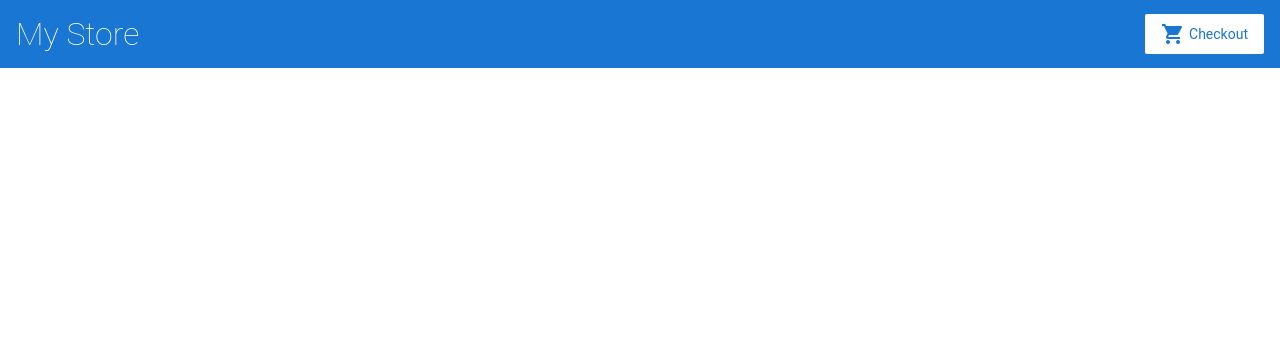
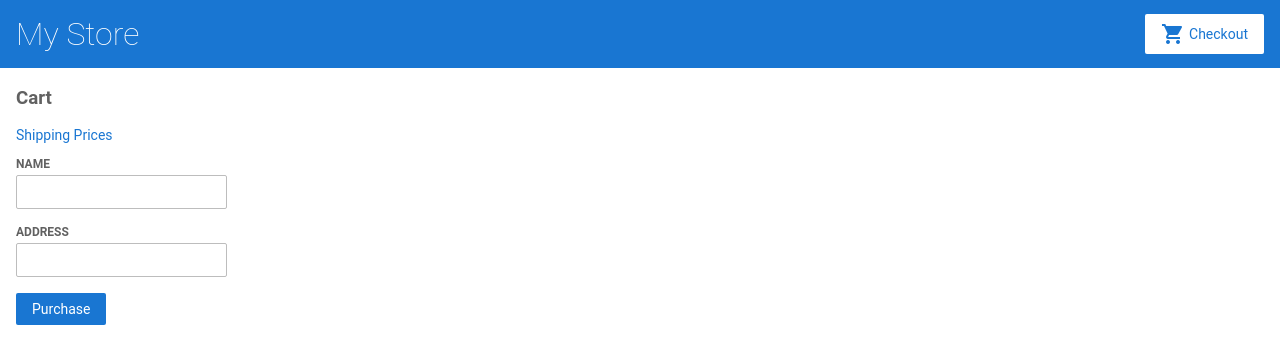
Before and after one commit to gnijhawan2016/angular-f7sj3k, an Angular app: page /cart in a window 1280 px wide. Before the commit this address led to /. Shown: the top 364 px of the page. Built offline with nearby package versions, Linux system fonts and the light colour scheme.

Commit message:
4 files modified, 7 added

```diff
--- /dev/null
+++ b/src/app/cart.service.ts
@@ -0,0 +1,27 @@
+import { Injectable } from '@angular/core';
+import { HttpClient } from '@angular/common/http';
+
+@Injectable()
+export class CartService {
+
+  constructor(private http:HttpClient) { }
+
+  items = [];
+
+  addToCart(product) {
+    this.items.push(product);
+  }
+
+  getItems() {
+    return this.items;
+  }
+
+  clearCart() {
+    this.items = [];
+    return this.items;
+  }
+
+  getShippingPrices() {
+    return this.http.get<{type: string, price: number}[]>('/assets/shipping.json');
+  }
+}
--- /dev/null
+++ b/src/app/cart/cart.component.html
@@ -0,0 +1,28 @@
+<h3>Cart</h3>
+
+<div class="cart-item" *ngFor="let item of items">
+  <span>{{ item.name }}</span>
+  <span>{{ item.price | currency }}</span>
+</div>
+
+<p>
+  <a routerLink="/shipping">Shipping Prices</a>
+</p>
+
+<form [formGroup]="checkoutForm" (ngSubmit)="onSubmit()">
+   <div>
+    <label for="name">
+      Name
+    </label>
+    <input id="name" type="text" formControlName="name">
+  </div>
+
+  <div>
+    <label for="address">
+      Address
+    </label>
+    <input id="address" type="text" formControlName="address">
+  </div>
+
+  <button class="button" type="submit">Purchase</button>
+</form>
--- /dev/null
+++ b/src/app/cart/cart.component.ts
@@ -0,0 +1,32 @@
+import { Component } from '@angular/core';
+import { CartService } from '../cart.service'
+import { FormBuilder } from '@angular/forms';
+
+@Component({
+  selector: 'app-cart',
+  templateUrl: './cart.component.html',
+  styleUrls: ['./cart.component.css']
+})
+export class CartComponent {
+
+  constructor(
+    private cartService:CartService,
+    private formBuilder: FormBuilder
+  ) { }
+
+  items=this.cartService.getItems();
+
+  checkoutForm=this.formBuilder.group({
+    name:'',
+    address:''
+  });
+
+  //form submit
+  onSubmit(){
+    //process cart
+    this.cartService.clearCart();
+    console.warn("Cart has been cleared, items have been ordered", this.checkoutForm.value);
+    this.checkoutForm.reset();
+  }
+
+}
--- a/src/app/product-details/product-details.component.html
+++ b/src/app/product-details/product-details.component.html
@@ -1,3 +1,4 @@
+
 <a [routerLink]="['/']">Back<<</a>
 
 <h2>Product Details</h2>
@@ -6,5 +7,6 @@
   <h3>{{ product.name }}</h3>
   <h4>{{ product.price | currency }}</h4>
   <p>{{ product.description }}</p>
+  <button (click)="addToCart()">Buy</button>
 
 </div>
--- a/src/app/product-details/product-details.component.ts
+++ b/src/app/product-details/product-details.component.ts
@@ -1,6 +1,7 @@
 import { Component, OnInit } from '@angular/core';
 import { ActivatedRoute } from '@angular/router';
 import { products } from '../products';
+import { CartService } from '../cart.service'
 
 @Component({
   selector: 'app-product-details',
@@ -12,6 +13,7 @@ export class ProductDetailsComponent implements OnInit {
 
   constructor(
     private route: ActivatedRoute,
+    private cartService: CartService,
   ) { }
 
 
@@ -23,4 +25,9 @@ export class ProductDetailsComponent implements OnInit {
       this.product = products.find(product => product.id === productIdFromRoute);
   }
 
+  addToCart() {
+    this.cartService.addToCart(this.product);
+    window.alert("Product has been added to the cart")
+  }
+
 }
--- /dev/null
+++ b/src/app/shipping/shipping.component.html
@@ -0,0 +1,6 @@
+<h3>Shipping Prices</h3>
+
+<div class="shipping-item" *ngFor="let shipping of shippingCosts | async">
+  <span>{{ shipping.type }}</span>
+  <span>{{ shipping.price | currency }}</span>
+</div>
--- /dev/null
+++ b/src/app/shipping/shipping.component.ts
@@ -0,0 +1,17 @@
+import { Component, OnInit } from '@angular/core';
+import { CartService } from '../cart.service';
+
+@Component({
+  selector: 'app-shipping',
+  templateUrl: './shipping.component.html',
+  styleUrls: ['./shipping.component.css']
+})
+export class ShippingComponent implements OnInit {
+
+  constructor(private cartService:CartService) { }
+
+  ngOnInit() {
+  }
+
+  shippingCosts = this.cartService.getShippingPrices();
+}
--- a/src/app/top-bar/top-bar.component.html
+++ b/src/app/top-bar/top-bar.component.html
@@ -2,7 +2,7 @@
   <h1>My Store</h1>
 </a>
 
-<a class="button fancy-button"><i class="material-icons">shopping_cart</i>Checkout</a>
+<a [routerLink]="'cart'" class="button fancy-button"><i class="material-icons" >shopping_cart</i>Checkout</a>
 
 <!--
 Copyright Google LLC. All Rights Reserved.
```
Also changed, not shown: src/app/app.module.ts (+14 -3 lines), src/app/cart/cart.component.css (added), src/app/shipping/shipping.component.css (added).
